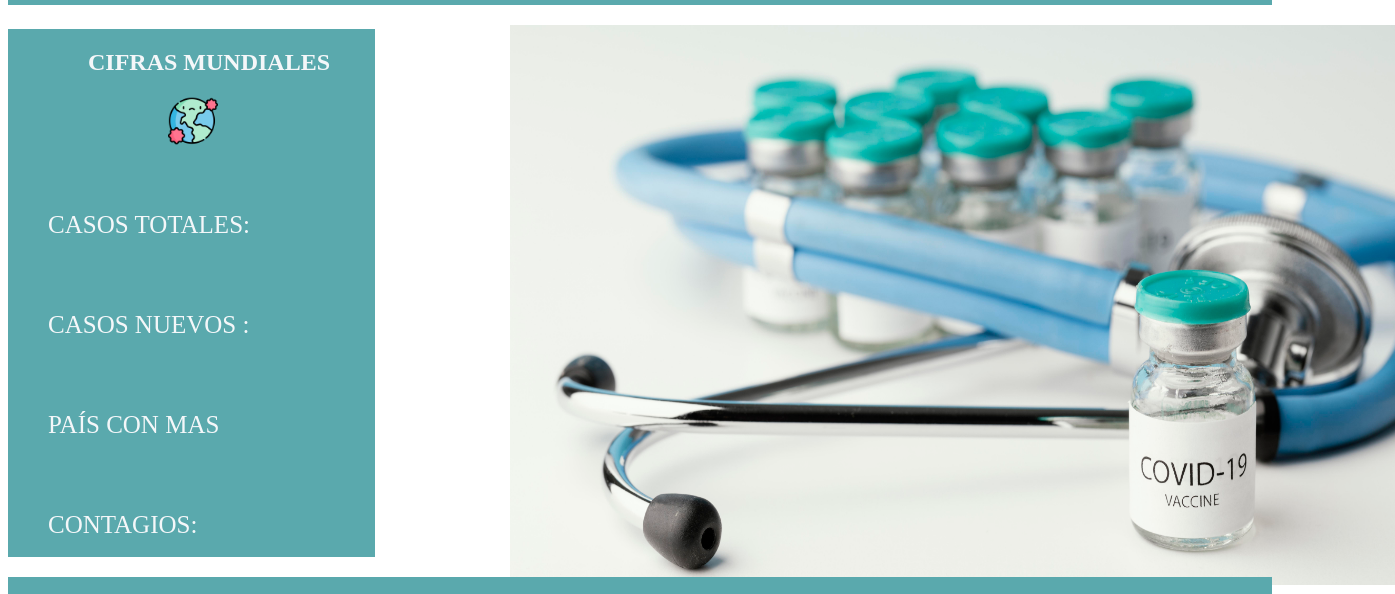
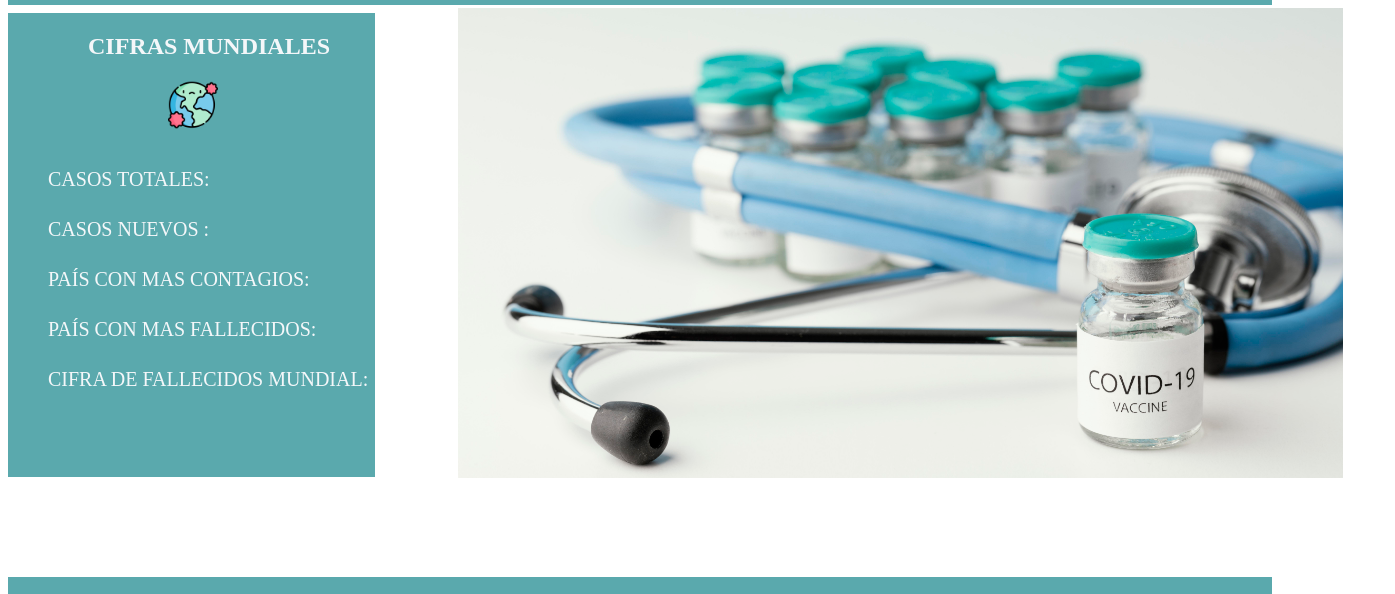
Before and after one commit to Nicfarsal/Proyecto_DASHBOARD, a website: page inicio.html in a window 1280 px wide. Shown: the part 87-681 px from the top of the page, 1395 px wide, since content can reach past the window. Drawn offline with Linux system fonts and the light colour scheme; a web font is replaced by a local one.

Commit message:
arreglo div inicio

```diff
--- a/assets/styles/styles.css
+++ b/assets/styles/styles.css
@@ -68,12 +68,17 @@ body {
     margin-right: 10px;
 }
 
-.imgCovid{
+.imgDiv{
+    background-image: url(/img/img_covid.jpg);
+    background-repeat: no-repeat;
+    background-size: 100% 100%;
     width: 70%;
-    height: 35rem;
-    margin-left: 31.4rem;
-    margin-top: 20px;
+    height: 470px;
+    margin-left: 450px;
+    margin-top: 3px;
+
 }
+
 .imgIcono{
     width: 60px;
     margin-left: 10px;
@@ -83,16 +88,15 @@ body {
 .lateral{
     background-color: #5aa9ad;
     width: 29%;
-    height: 33rem;
-    margin-top: -560px;
+    height: 29rem;
+    margin-top: -465px;
 }
 
 .divImpacto{
    background-image: url(/img/img_covid\ transparente.jpg);
    background-repeat: no-repeat ;
    background-size: cover;
-    width: 100%;
-    height: 600px;
+
 }
 .tituloAside{
     margin-left: 5rem;
@@ -105,8 +109,8 @@ margin-left: 160px;
 .ulAside{
     color: #f4f7f9;
     list-style: none;
-    line-height: 100px;
-    font-size: 25px;
+    line-height: 50px;
+    font-size: 20px;
 }
 .tituloImpacto{
     text-align: center;
@@ -176,10 +180,6 @@ font-weight: 559;
     color: #f4f7f9;
   }
 
-.footer-logos{
-    width:10px;
-    display: inline;
-}
 .container{
    background-image: url(/img/img_covid\ transparente.jpg);
    background-repeat: no-repeat;
--- a/inicio.html
+++ b/inicio.html
@@ -20,7 +20,7 @@
         </ul>
     </nav>
     <div class="imgDiv">
-    <img class="imgCovid" src="img/img_covid.jpg" alt="">
+
 </div>
     <aside class="lateral">
         <h1 class="tituloAside">CIFRAS MUNDIALES</h1>
```
Also changed, not shown: index.html (+1 -3 lines).
